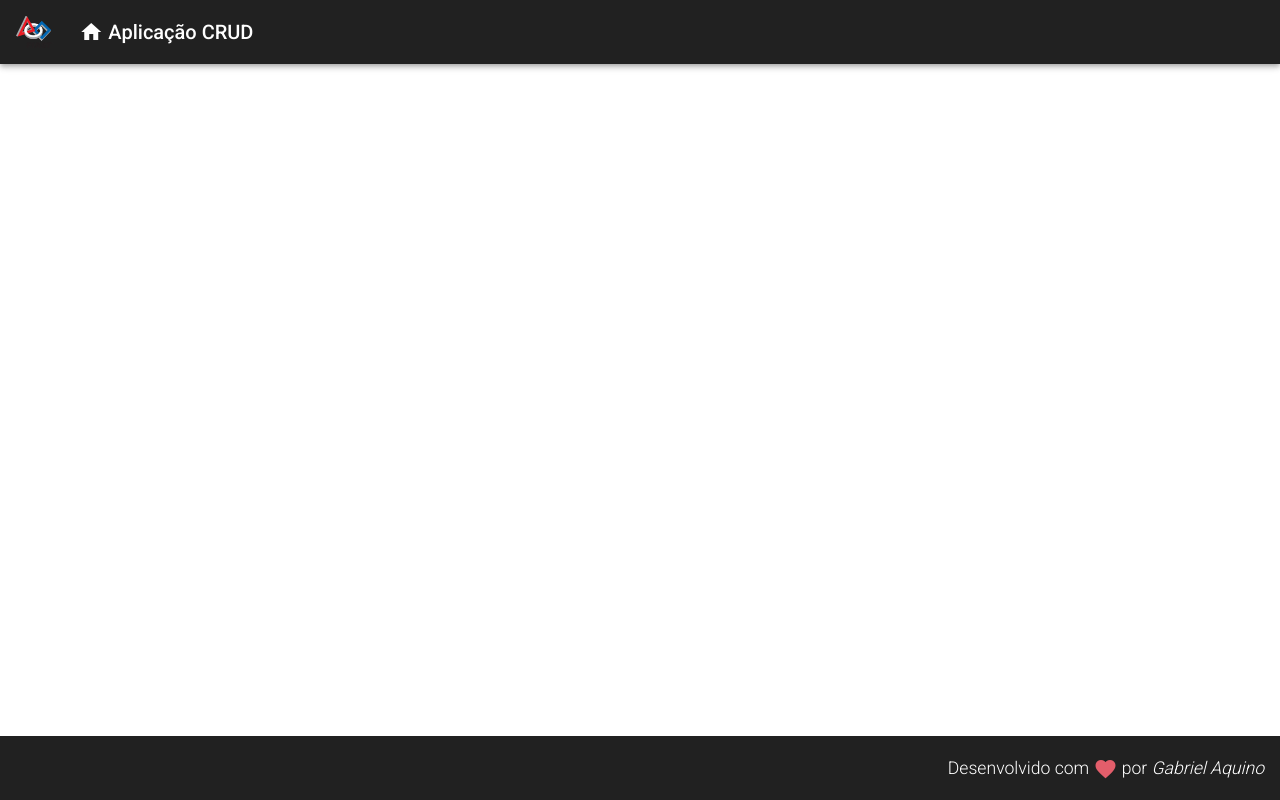
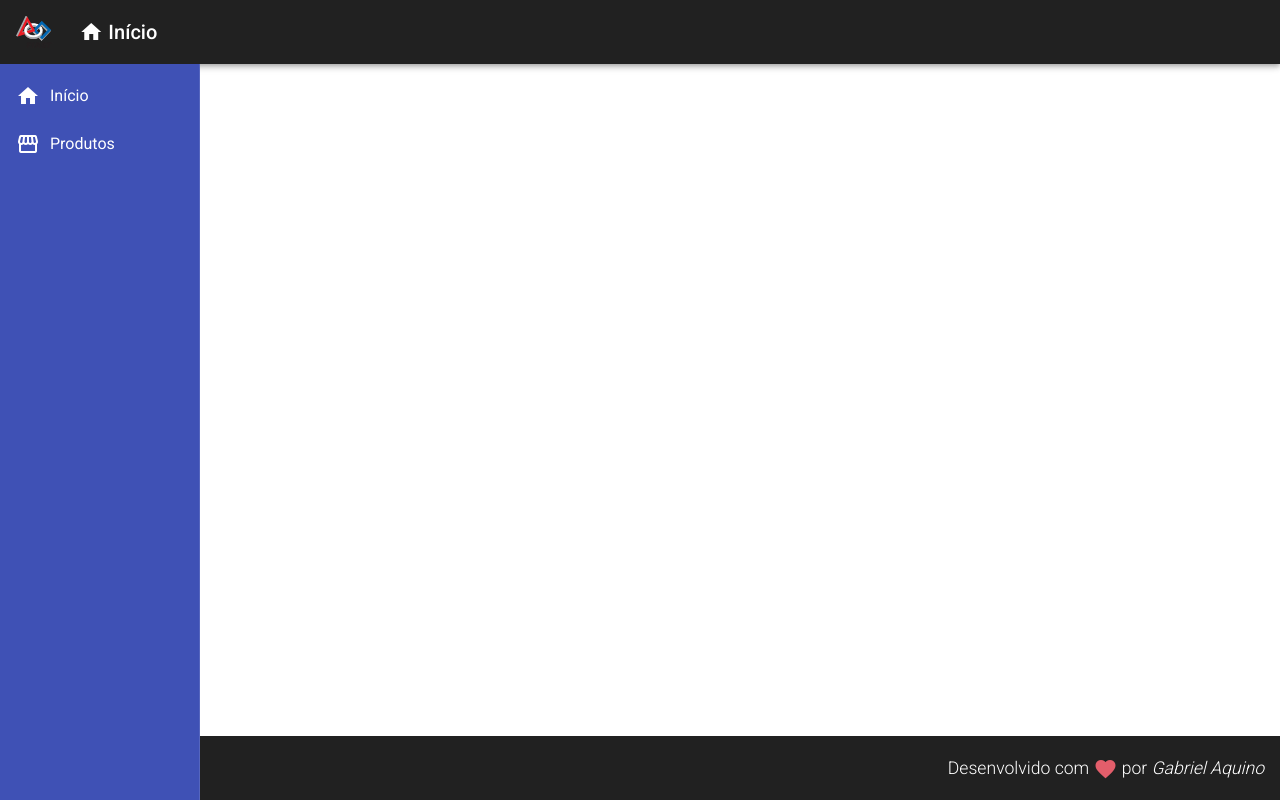
Before and after one commit to gabriel-q7/crud_Angular, an Angular app in the folder frontend/: page / in a window 1280 px wide. Built offline with nearby package versions, Linux system fonts and the light colour scheme.

Commit message:
nav upds

```diff
--- a/frontend/src/app/app.component.html
+++ b/frontend/src/app/app.component.html
@@ -1,2 +1,4 @@
+<!-- Page -->
 <app-header></app-header>
+<app-nav></app-nav>
 <app-footer></app-footer>
--- a/frontend/src/app/app.module.ts
+++ b/frontend/src/app/app.module.ts
@@ -12,13 +12,15 @@ import { NavComponent } from './components/template/nav/nav.component';
 
 import { MatSidenavModule } from '@angular/material/sidenav';
 import { MatListModule } from '@angular/material/list';
+import { HomeComponent } from './views/home/home.component';
 
 @NgModule({
   declarations: [
     AppComponent,
     HeaderComponent,
     FooterComponent,
-    NavComponent
+    NavComponent,
+    HomeComponent
   ],
   imports: [
     BrowserModule,
--- a/frontend/src/app/components/template/header/header.component.html
+++ b/frontend/src/app/components/template/header/header.component.html
@@ -6,10 +6,8 @@
     </span>
     <span class="title-group">
         <a>
-            <i class="material-icons">
-                home
-            </i>
-            Aplicação CRUD
+            <i class="material-icons">home</i>
+            Início
         </a>
     </span>
 </mat-toolbar>
--- a/frontend/src/app/components/template/nav/nav.component.css
+++ b/frontend/src/app/components/template/nav/nav.component.css
@@ -0,0 +1,12 @@
+.sidenav {
+    background-color: #3F51B5;
+    width: 200px;
+}
+
+.sidenav a {
+    /* color: #FFF; */
+}
+
+.sidenav i {
+    padding-right: 10px;
+}
--- a/frontend/src/app/components/template/nav/nav.component.html
+++ b/frontend/src/app/components/template/nav/nav.component.html
@@ -1 +1,15 @@
-<p>nav works!</p>
+<mat-sidenav-container class="container">
+    <mat-sidenav class="sidenav" mode="side" opened
+    fixedInViewport="true" fixedTopGap="64">
+        <mat-nav-list class="nav-list">
+            <a mat-list-item>
+                <i class="material-icons">home</i>
+                Início
+            </a>
+            <a mat-list-item>
+                <i class="material-icons">storefront</i>
+                Produtos
+            </a>
+        </mat-nav-list>
+    </mat-sidenav>
+</mat-sidenav-container>
--- /dev/null
+++ b/frontend/src/app/views/home/home.component.html
@@ -0,0 +1 @@
+<p>home works!</p>
--- /dev/null
+++ b/frontend/src/app/views/home/home.component.ts
@@ -0,0 +1,15 @@
+import { Component, OnInit } from '@angular/core';
+
+@Component({
+  selector: 'app-home',
+  templateUrl: './home.component.html',
+  styleUrls: ['./home.component.css']
+})
+export class HomeComponent implements OnInit {
+
+  constructor() { }
+
+  ngOnInit(): void {
+  }
+
+}
```
Also changed, not shown: frontend/src/app/views/home/home.component.css (added).
